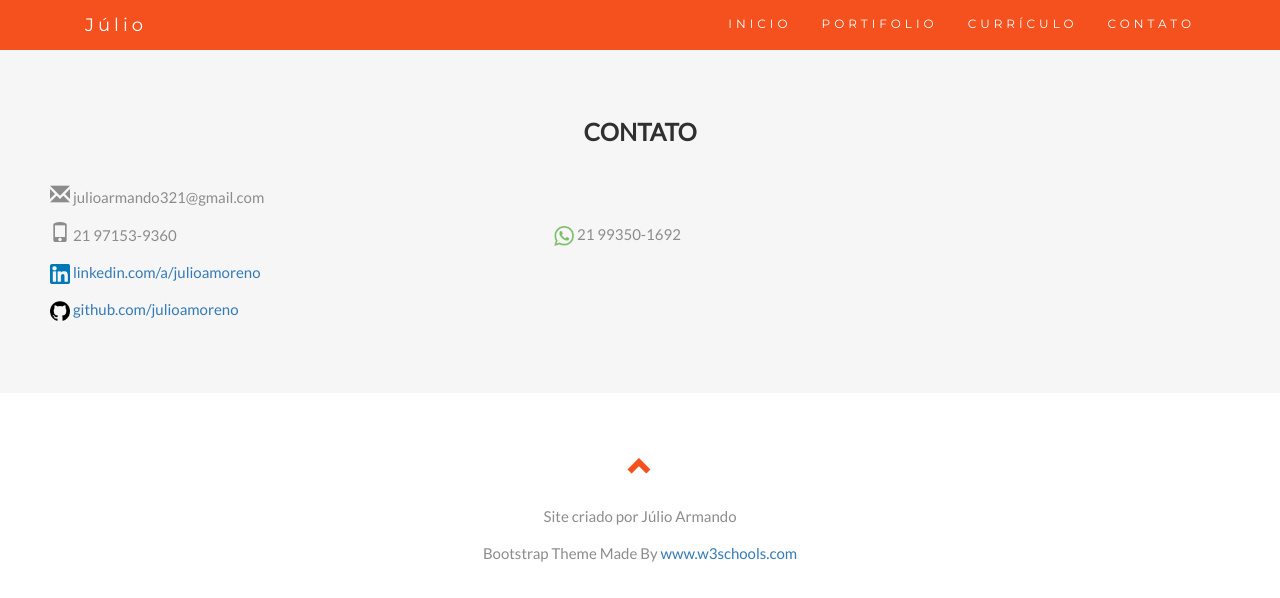
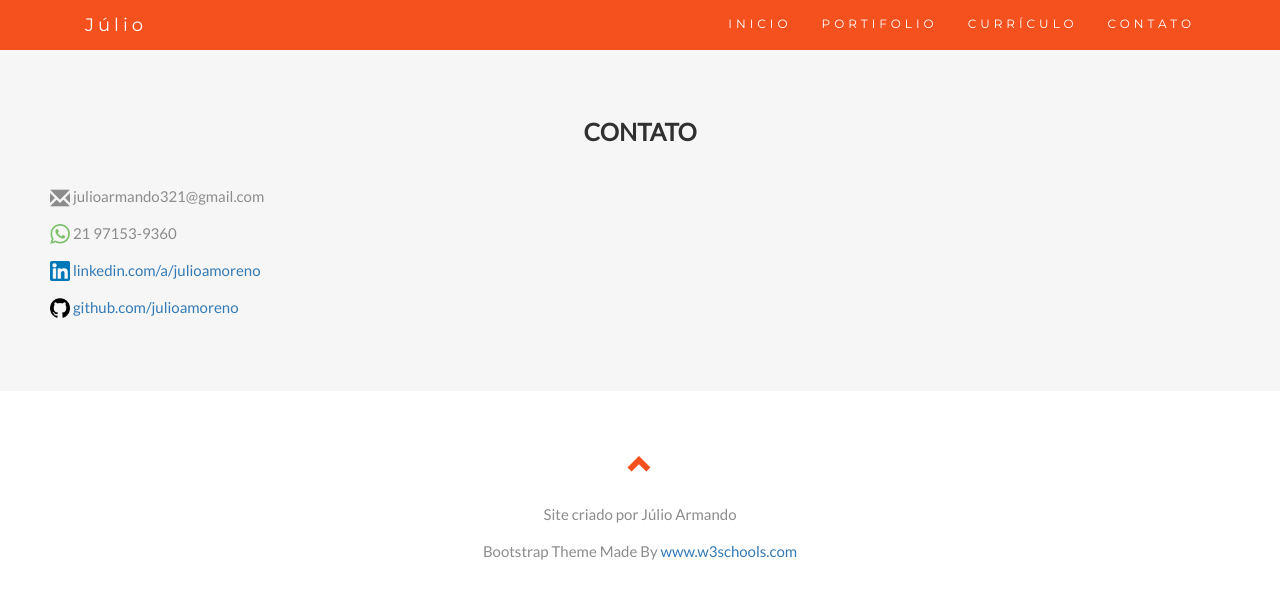
Before and after one commit to Julioamoreno/site-pessoal, a React (Create React App) app: page /contato in a window 1280 px wide. Shown: the top 598 px of the page. Built offline with nearby package versions, Linux system fonts and the light colour scheme.

Commit message:
:speech_balloon: Alterando informações do contato

```diff
--- a/public/estilo.css
+++ b/public/estilo.css
@@ -27,7 +27,6 @@ h4 {
   line-height: 1.375em;
   color: #303030;
   font-weight: 400;
-  /* margin-bottom: 30px; */
 }
 .mt-40{
   margin-top: 40px !important;
@@ -191,9 +190,14 @@ h4 {
 }
 
 /* Contato */
-.glyphicon-envelope, .glyphicon-phone{
+.glyphicon-envelope{
   font-size: 20px;
+  vertical-align: text-top;
 }
+p img{
+  vertical-align :text-top;
+}
+
 .navbar {
   margin-bottom: 0;
   background-color: #f4511e;
--- a/src/componentes/contato.js
+++ b/src/componentes/contato.js
@@ -12,14 +12,11 @@ const Contato = props => {
                 <div className='row'>
                     <div className='col-sm-12'>
                         <p><span className='glyphicon glyphicon-envelope'> </span>  julioarmando321@gmail.com</p>
-                        <div className='row'>
-                            <div className='col-sm-5'>
-                                <p><span className='glyphicon glyphicon-phone'> </span>  21 97153-9360</p>
-                            </div>
-                            <div className='col-sm-5'>
-                                <p><img src={IconWhatsapp} alt='whatsapp' width='20' height='20'/> 21 99350-1692 </p>
-                            </div>
-                        </div>
+
+
+                        <p><img src={IconWhatsapp} alt='whatsapp' width='20' height='20'/> 21 97153-9360</p>
+
+
                         <p> <a href='http://www.linkedin.com/in/julioamoreno' className="text-decoration-none"> <img src={IconLinkedin} alt='linkedin' width='20' height='20'/> linkedin.com/a/julioamoreno </a>  </p>
                         <p> <a href='http://www.github.com/julioamoreno' className="text-decoration-none"> <img src={IconGithub} alt='github' width='20' height='20'/>   github.com/julioamoreno </a>  </p>
                     </div>
```
